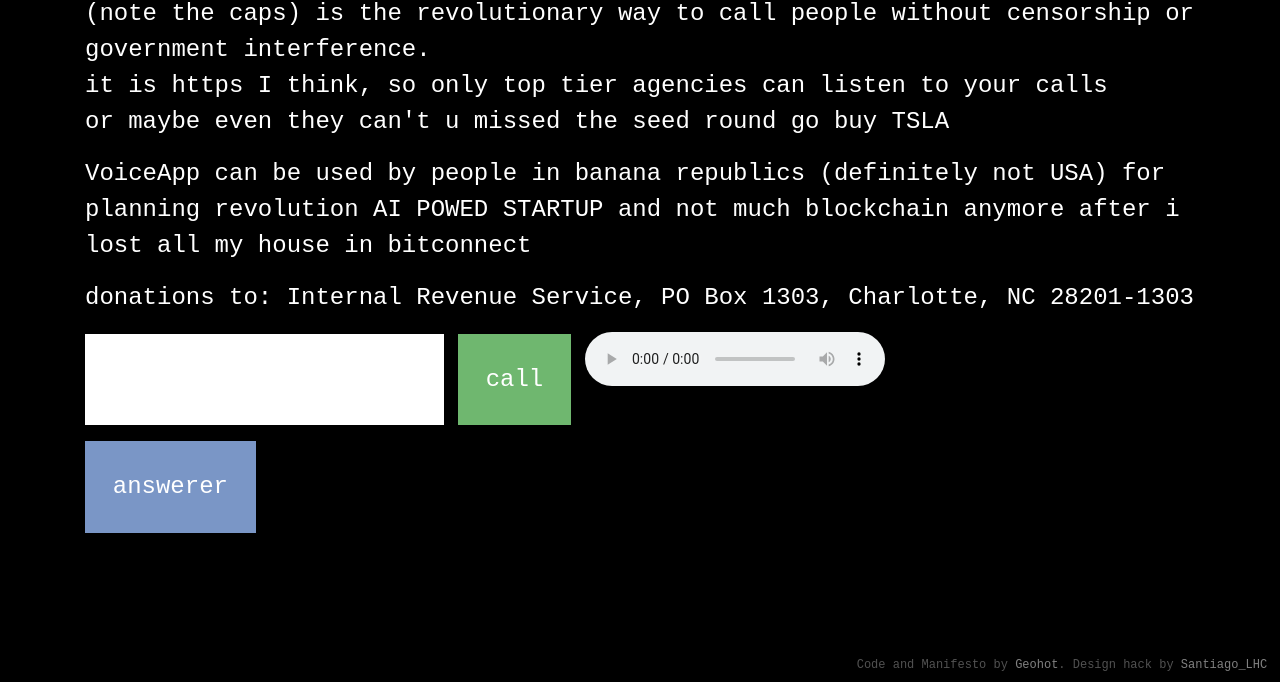
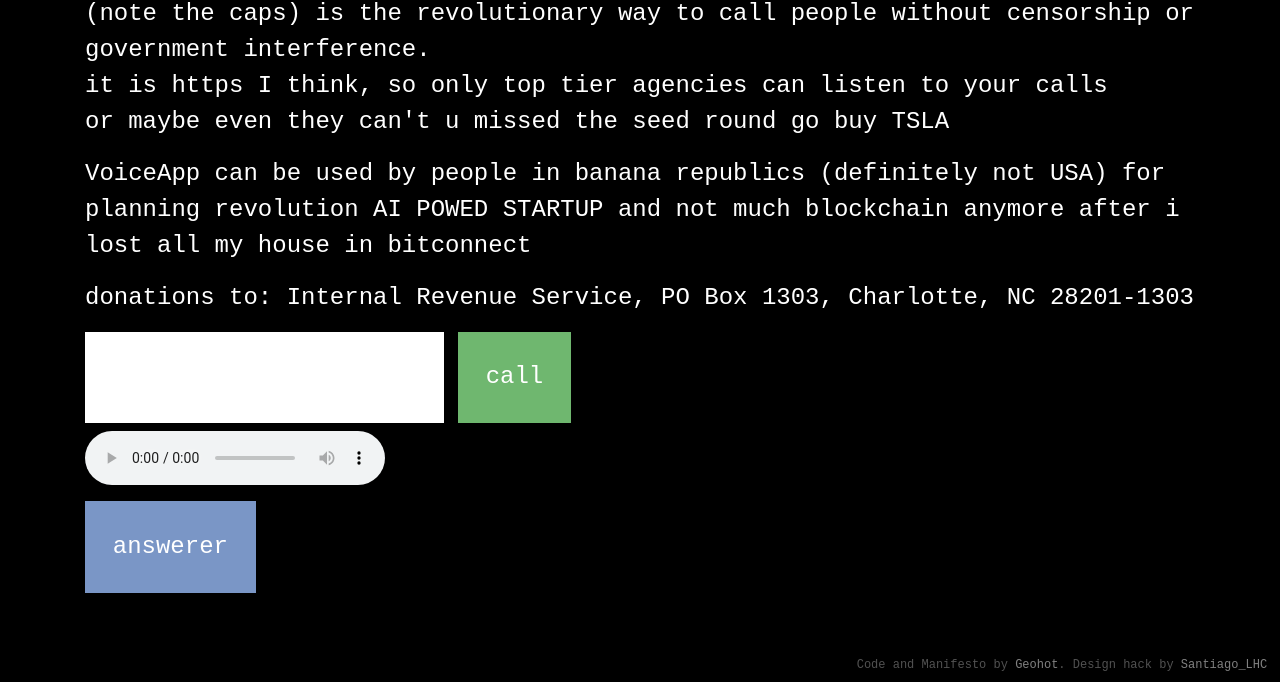
Before and after one commit to twinysam/VoiceApp, a plain HTML site: page index.html in a window 1280 px wide. Shown: the part 118-800 px from the top of the page. Drawn offline with nearby package versions, Linux system fonts and the light colour scheme.

Commit message:
audio block

```diff
--- a/sick-styling.css
+++ b/sick-styling.css
@@ -41,7 +41,10 @@ input[type=button].button-answ:active {
     background-color: #a0c3ff
 }
 
-audio {}
+audio {
+    display: block;
+    margin-top: 1vh;
+}
 
 .answerer-code {
     margin-top: 1rem;
```
